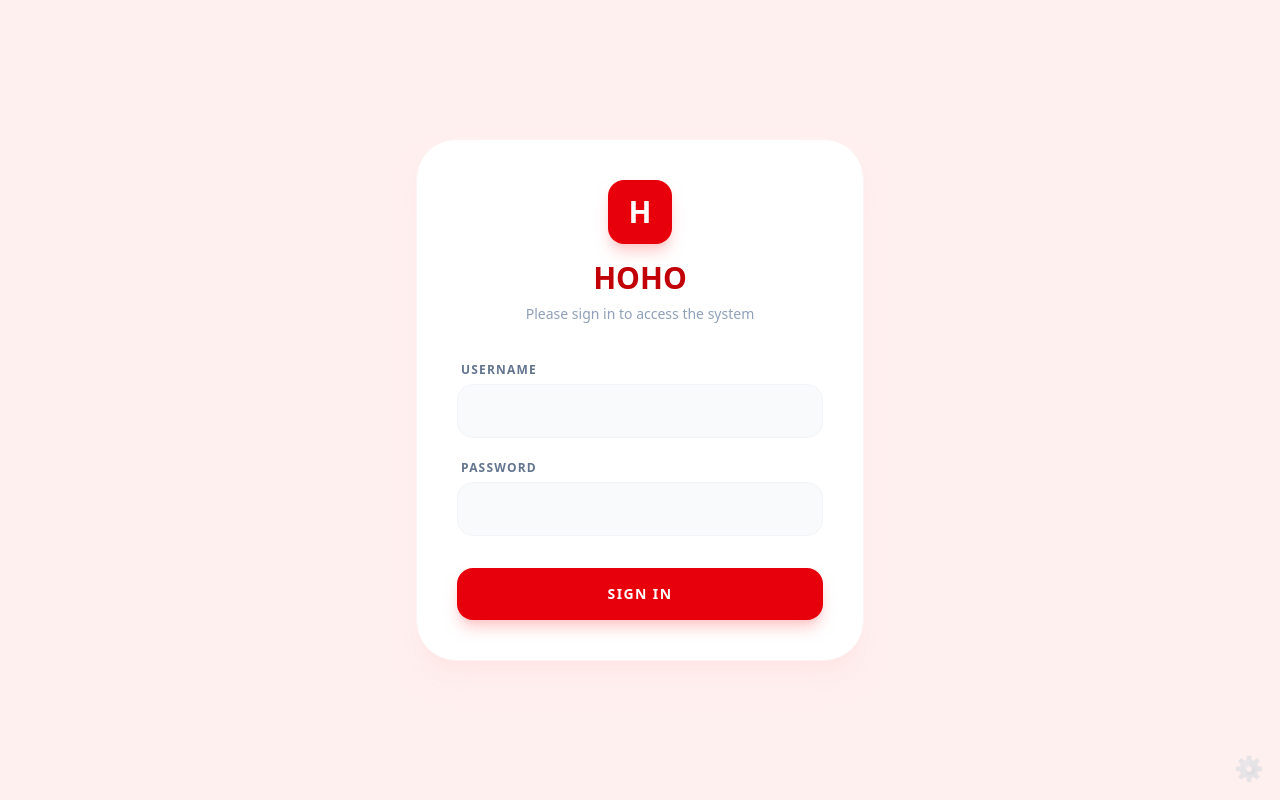
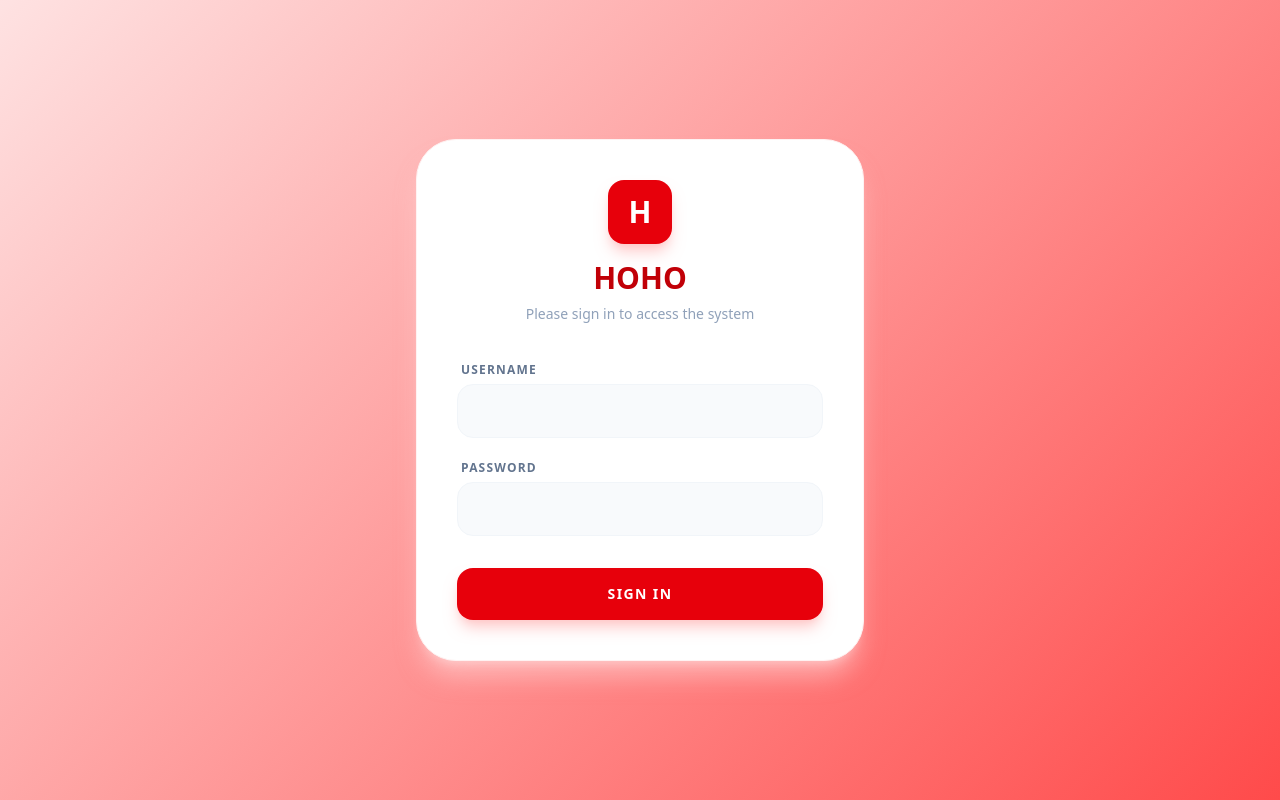
Before and after one commit to AuguAu/HOHO-Hotel-Reservation-Management-System, a Next.js app: page /admin/login in a window 1280 px wide. Built offline with nearby package versions, Linux system fonts and the light colour scheme.

Commit message:
v1.1.17 update for bg fade colors

```diff
--- a/src/app/admin/dashboard/page.js
+++ b/src/app/admin/dashboard/page.js
@@ -50,10 +50,10 @@ export default function DashboardPage() {
     router.push('/');
   };
 
-  if (!admin) return <div className="min-h-screen bg-[#FFF0F0]"></div>;
+  if (!admin) return <div className="min-h-screen"></div>;
 
   return (
-    <div className="min-h-screen bg-[#FFF0F0] font-sans pb-12">
+    <div className="min-h-screen font-sans pb-12">
       <nav className="bg-white/90 backdrop-blur-md border-b border-red-100 sticky top-0 z-40 shadow-sm px-6 py-4 flex justify-between items-center">
         <div className="flex items-center gap-3">
           <Link href="/" className="bg-red-600 w-10 h-10 rounded-xl text-white font-black text-xl flex items-center justify-center shadow-md">
--- a/src/app/admin/history/page.js
+++ b/src/app/admin/history/page.js
@@ -32,10 +32,10 @@ export default function HistoryPage() {
     return matchSearch && matchStatus;
   });
 
-  if (!admin) return <div className="min-h-screen bg-[#FFF0F0]"></div>;
+  if (!admin) return <div className="min-h-screen"></div>;
 
   return (
-    <div className="min-h-screen bg-[#FFF0F0] font-sans pb-12">
+    <div className="min-h-screen font-sans pb-12">
       <nav className="bg-white/90 backdrop-blur-md border-b border-red-100 sticky top-0 z-40 shadow-sm px-6 py-4 flex justify-between items-center">
         <div className="flex items-center gap-3">
           <Link href="/" className="bg-red-600 w-10 h-10 rounded-xl text-white font-black text-xl flex items-center justify-center shadow-md">
--- a/src/app/admin/login/page.js
+++ b/src/app/admin/login/page.js
@@ -31,20 +31,19 @@ export default function LoginPage() {
     }
   };
 
-  // emergency reset function
-  const handleEmergencyReset = async () => {
-    if(!confirm("EMERGENCY OVERRIDE: Clear all data and create default Admin accounts. Proceed?")) return;
+  //const handleEmergencyReset = async () => {
+    //if(!confirm("EMERGENCY OVERRIDE: Clear all data and create default Admin accounts. Proceed?")) return;
 
-    const res = await fetch('/api/reset', { method: 'POST' });
-    if ((await res.json()).success) {
-      alert("Database reset successfully!\n\nYou can now login with:\nUsername: manager\nPassword: manager_pwd");
-    } else {
-      alert("Error resetting database");
-    }
-  };
+    //const res = await fetch('/api/reset', { method: 'POST' });
+    //if ((await res.json()).success) {
+      //alert("Database reset successfully!\n\nYou can now login with:\nUsername: manager\nPassword: manager_pwd");
+    //} else {
+      //alert("Error resetting database");
+    //}
+  //};
 
   return (
-    <div className="min-h-screen bg-[#FFF0F0] flex flex-col items-center justify-center p-4 font-sans relative">
+    <div className="min-h-screen flex flex-col items-center justify-center p-4 font-sans relative">
       <div className="bg-white p-10 rounded-[2.5rem] shadow-xl shadow-red-100/50 w-full max-w-md text-center border border-red-50">
         <div className="bg-red-600 w-16 h-16 rounded-2xl flex items-center justify-center text-white text-3xl font-black mx-auto mb-4 shadow-lg shadow-red-200">
           H
@@ -75,10 +74,9 @@ export default function LoginPage() {
         </form>
       </div>
 
-      {/* emergency reset button */}
-      <div onClick={handleEmergencyReset} className="fixed bottom-2 right-2 opacity-20 hover:opacity-100 cursor-pointer p-2 transition-opacity z-50">
+      {/* <div onClick={handleEmergencyReset} className="fixed bottom-2 right-2 opacity-20 hover:opacity-100 cursor-pointer p-2 transition-opacity z-50">
         <span className="text-2xl">⚙️</span>
-      </div>
+      </div> */}
     </div>
   );
 }
--- a/src/app/admin/staff/page.js
+++ b/src/app/admin/staff/page.js
@@ -67,10 +67,10 @@ export default function StaffPage() {
     router.push('/admin/login');
   };
 
-  if (!admin) return <div className="min-h-screen bg-[#FFF0F0]"></div>;
+  if (!admin) return <div className="min-h-screen"></div>;
 
   return (
-    <div className="min-h-screen bg-[#FFF0F0] font-sans pb-12">
+    <div className="min-h-screen font-sans pb-12">
       <nav className="bg-white/90 backdrop-blur-md border-b border-red-100 sticky top-0 z-40 shadow-sm px-6 py-4 flex justify-between items-center">
         <div className="flex items-center gap-3">
           <Link href="/" className="bg-red-600 w-10 h-10 rounded-xl text-white font-black text-xl flex items-center justify-center shadow-md">
--- a/src/app/api/reset/route.js
+++ b/src/app/api/reset/route.js
@@ -1,4 +1,4 @@
-import { NextResponse } from 'next/server';
+/* import { NextResponse } from 'next/server';
 import dbConnect from '@/lib/db';
 import Room from '@/models/Room';
 import Booking from '@/models/Booking';
@@ -34,4 +34,4 @@ export async function POST() {
   } catch (error) {
     return NextResponse.json({ success: false, error: error.message }, { status: 500 });
   }
-}
+}*/
--- a/src/app/globals.css
+++ b/src/app/globals.css
@@ -1,6 +1,23 @@
 @import "tailwindcss";
 
-body {
-  background-color: #FFF0F0;
+html, body {
+  margin: 0;
+  padding: 0;
+  min-height: 100vh;
+  background: linear-gradient(-45deg, #ef4444, #ffffff, #ff1818, #fee2e2) !important;
+  background-size: 400% 400% !important;
+  animation: gradientMove 3s ease infinite !important;
   color: #1e293b;
 }
+
+@keyframes gradientMove {
+  0% {
+    background-position: 0% 50%;
+  }
+  50% {
+    background-position: 100% 50%;
+  }
+  100% {
+    background-position: 0% 50%;
+  }
+}
--- a/src/app/page.js
+++ b/src/app/page.js
@@ -51,16 +51,16 @@ export default function Home() {
     setLoading(false);
   };
 
-  const generate75Rooms = async () => {
-    if(!confirm("SYSTEM OVERRIDE: All data will be erased and 75 rooms will be generated. Confirm?")) return;
-    setLoading(true);
-    const res = await fetch('/api/reset', { method: 'POST' });
-    if ((await res.json()).success) {
-      alert("System has been successfully reset!");
-      fetchData();
-    }
-    setLoading(false);
-  };
+  //const generate75Rooms = async () => {
+    // if(!confirm("SYSTEM OVERRIDE: All data will be erased and 75 rooms will be generated. Confirm?")) return;
+    // setLoading(true);
+    // const res = await fetch('/api/reset', { method: 'POST' });
+    // if ((await res.json()).success) {
+    //   alert("System has been successfully reset!");
+    //   fetchData();
+    // }
+    // setLoading(false);
+  //};
 
   const handleLogout = () => {
     localStorage.removeItem('hoho_admin');
@@ -147,10 +147,10 @@ export default function Home() {
     return matchSearch && matchFloor && matchType && matchStatus;
   });
 
-  if (authChecking || !admin) return <div className="min-h-screen bg-[#FFF0F0] flex items-center justify-center font-bold text-red-500">Checking Authorization...</div>;
+  if (authChecking || !admin) return <div className="min-h-screen flex items-center justify-center font-bold text-red-500">Checking Authorization...</div>;
 
   return (
-    <div className="min-h-screen font-sans pb-10 bg-[#FFF0F0] relative">
+    <div className="min-h-screen font-sans pb-10 relative">
       <nav className="bg-white/90 backdrop-blur-md border-b border-red-100 sticky top-0 z-40 shadow-sm px-6 py-4 flex justify-between items-center">
         <div className="flex items-center gap-3">
           <Link href="/" className="bg-red-600 w-10 h-10 rounded-xl text-white font-black text-xl flex items-center justify-center shadow-md">
@@ -305,9 +305,9 @@ export default function Home() {
         </div>
       )}
 
-      <div onClick={generate75Rooms} className="fixed bottom-2 right-2 opacity-10 hover:opacity-100 cursor-pointer p-2 transition-opacity z-50">
+      {/* <div onClick={generate75Rooms} className="fixed bottom-2 right-2 opacity-10 hover:opacity-100 cursor-pointer p-2 transition-opacity z-50">
         <span className="text-xs">⚙️</span>
-      </div>
+      </div> */}
     </div>
   );
 }
```
